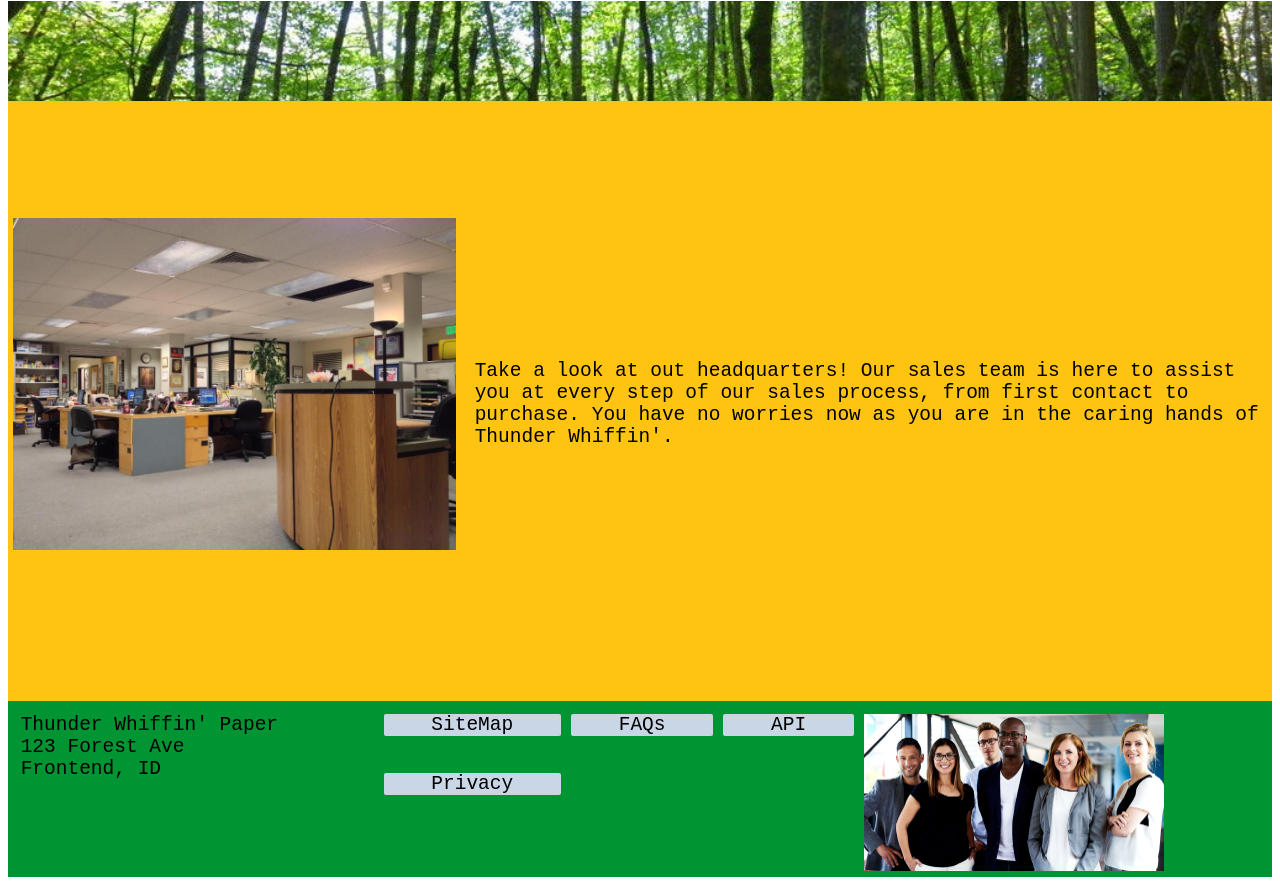
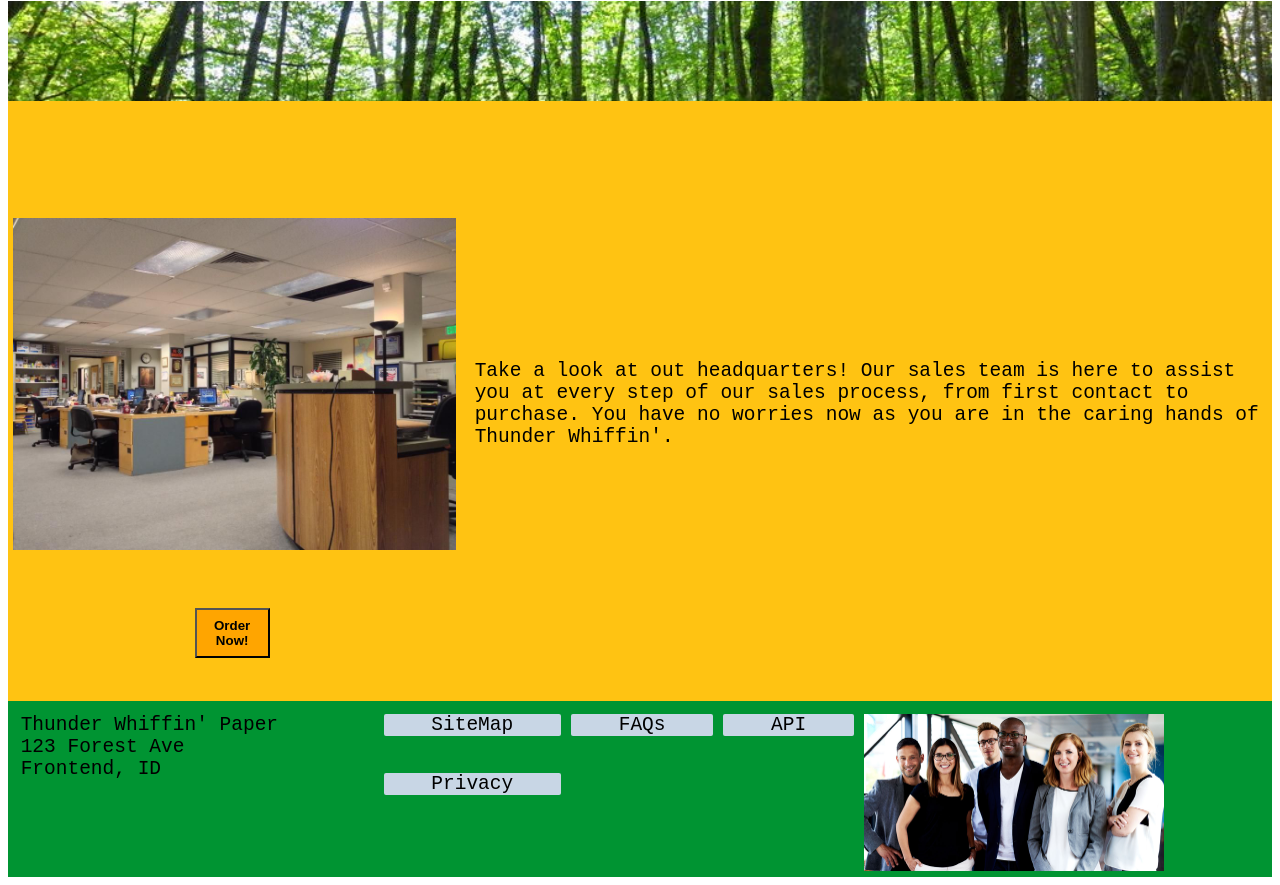
Before and after one commit to bemsuero/project-1-munder-difflin-paper, a plain HTML site: page index.html in a window 1280 px wide. Shown: the part 1582-2467 px from the top of the page. Drawn offline with nearby package versions, Linux system fonts and the light colour scheme.

Commit message:
added order now button

```diff
--- a/index.html
+++ b/index.html
@@ -39,6 +39,7 @@ href="https://cdn.jsdelivr.net/npm/animate.css@3.5.2/animate.min.css">
   <div class="hidden" id="sectionthree">
     <img id="officeImg">
     <p id="officeText"></p>
+    <button>Order Now!</button>
   </div>
   <div id="infoLinks">
     Thunder Whiffin' Paper <br> 123 Forest Ave <br> Frontend, ID
--- a/main.css
+++ b/main.css
@@ -190,7 +190,17 @@ padding-left: 1%;
 grid-column: 2;
 padding-top: 30%;
 }
-/*done*/
+
+#sectionthree button {
+grid-column: 1;
+grid-row: 2;
+max-width: 75px;
+max-height: 50px;
+margin-left: 40%;
+background-color: orange;
+font-weight: bolder;
+
+}
 
 #infoLinks {
   display: grid;
```
